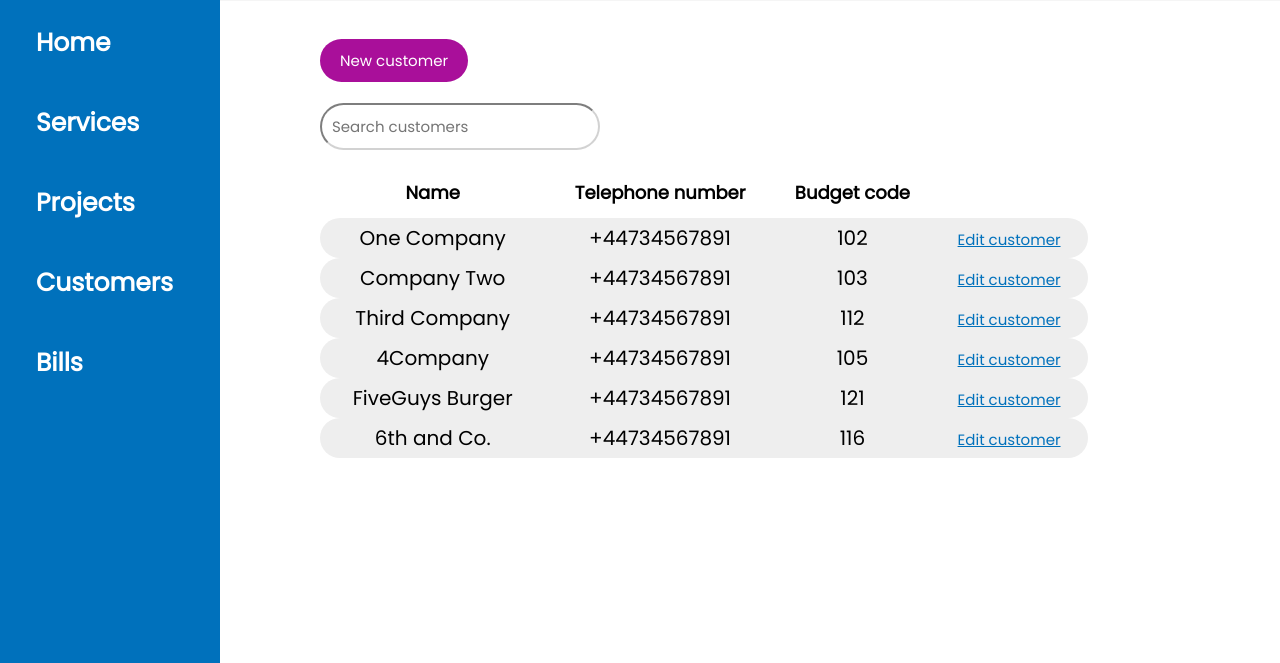
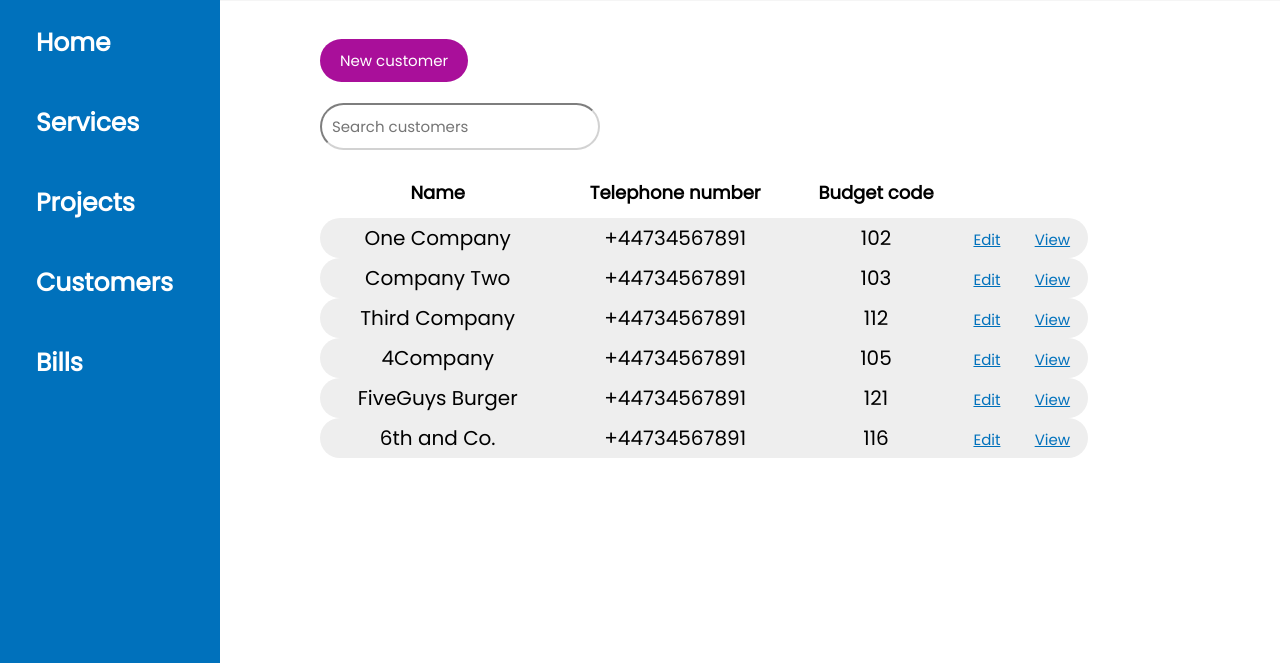
Before and after one commit to CSP5UofG/Imaging-System-App, a Django app: page /imaging_system_app/customers/ in a window 1280 px wide. Shown: the part 137-800 px from the top of the page. Run offline with Django 3.2, Linux system fonts and the light colour scheme; data comes from the database, SQL or seed files in the repository.

Commit message:
added view link to customers table

```diff
--- a/imaging_system_app_project/templates/imaging_system_app/customers.html
+++ b/imaging_system_app_project/templates/imaging_system_app/customers.html
@@ -38,7 +38,9 @@
                         <td id="left_corner"> {{ c.cust_name}}</td>
                         <td> +{{c.cust_tel_no}} </td>
                         <td> {{c.cust_budget_code}} </td>
-                        <td id="right_corner"> <a href="/imaging_system_app/edit-customer" class="table_buttons"> Edit customer </button></td>
+                        <td>  <a href="/imaging_system_app/edit-customer" class="table_buttons"> Edit</a></td>
+                        <td id="right_corner"> <a href="" class="table_buttons"> View </a></td>
+
                     </tr>
                 {% endfor %}
 
```
